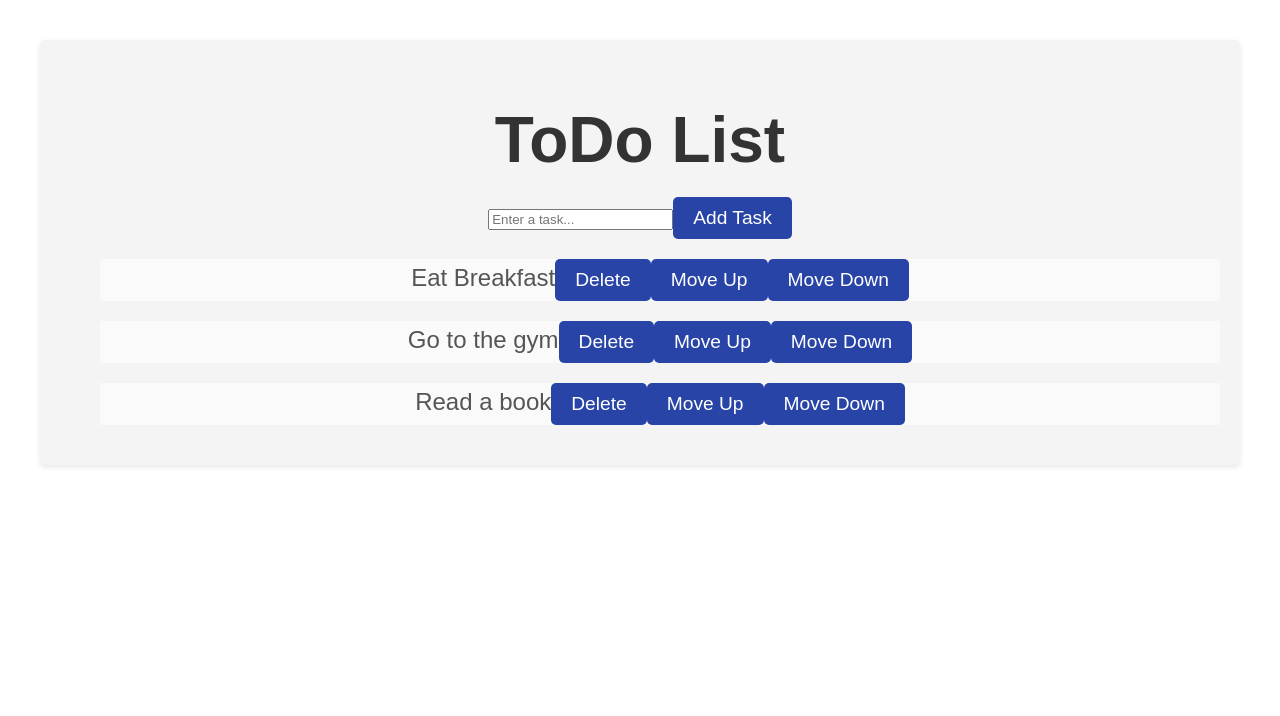
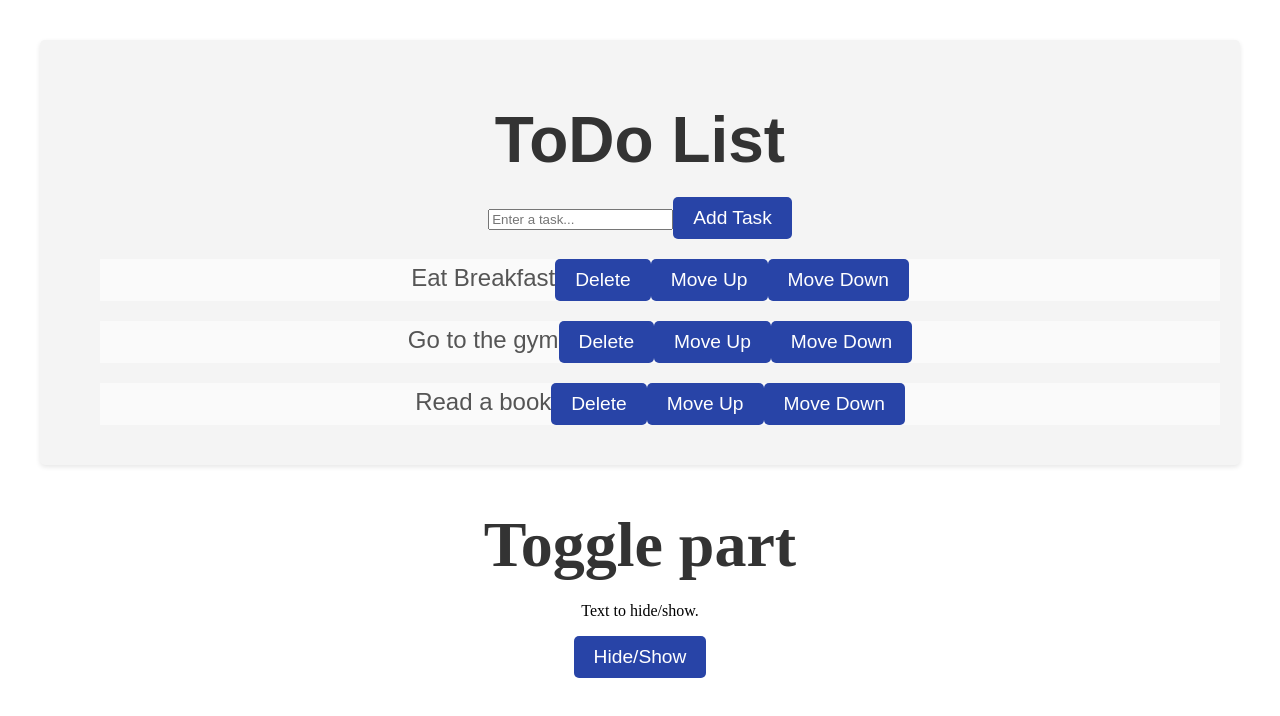
Before and after one commit to markshmidt/react-practice, a React (Vite) app: page / in a window 1280 px wide. Shown: the top 716 px of the page. Built offline with nearby package versions, Linux system fonts and the light colour scheme.

Commit message:
toggle part practice

```diff
--- a/src/App.jsx
+++ b/src/App.jsx
@@ -1,11 +1,15 @@
 import React from 'react'
 import './App.css'
 import ToDoList from './ToDoList'
+import Toggle from './Toggle'
 
 function App() {
 
   return (
+    <>
       <ToDoList/>
+      <Toggle/>
+      </>
 
   )
 }
--- /dev/null
+++ b/src/Toggle.jsx
@@ -0,0 +1,19 @@
+import React, { useState } from 'react';
+function Toggle() {
+
+    const [visible, setVisible] = useState(true);
+
+    function toggleText(){
+        setVisible(!visible);
+        console.log("Toggle button clicked. Current visibility:", visible);
+        console.log("Text visibility changed to:", !visible);
+    }
+    return(
+        <div className="toggle">
+            <h1> Toggle part</h1>
+            {visible && <p className="text">Text to hide/show. </p>}
+            <button className="toggleButton" onClick={toggleText}>Hide/Show</button>
+        </div>
+    )
+}
+export default Toggle;
```
